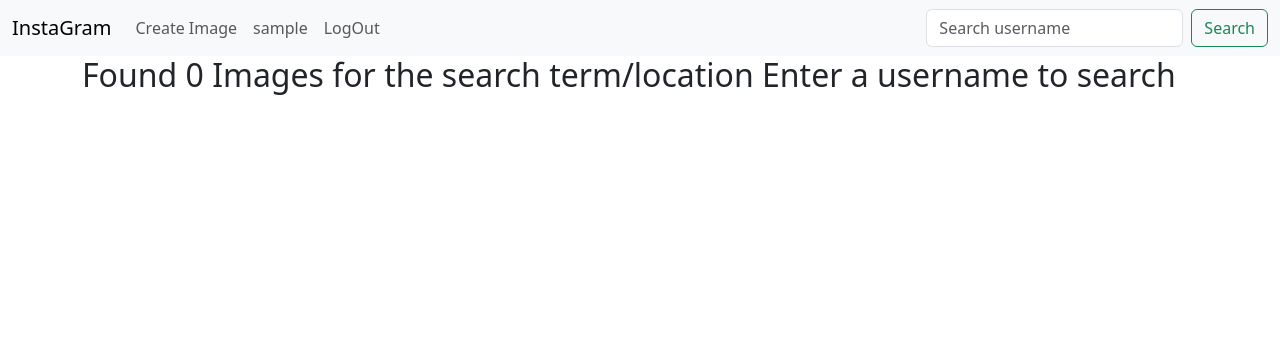
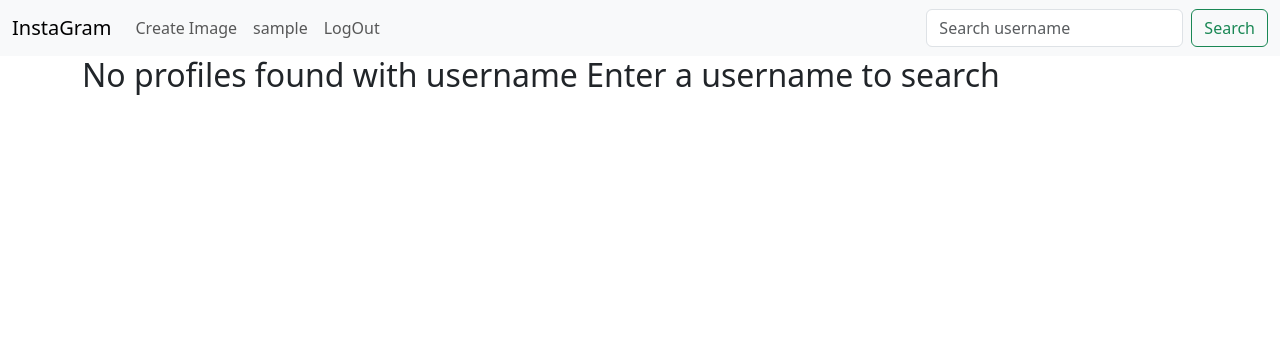
Before and after one commit to BensonGathu/InstaGram, a Django app: page /search/ in a window 1280 px wide. Shown: the top 356 px of the page. Run offline with Django 3.2, Linux system fonts and the light colour scheme; the visitor is signed in with stand-in values (Sample User, id 1); some libraries are stand-ins or nearby versions.

Commit message:
Overall UI change

```diff
--- a/insta/models.py
+++ b/insta/models.py
@@ -58,7 +58,7 @@
 class Comment(models.Model):
     author = models.ForeignKey(User,on_delete=models.CASCADE)
     comment = models.CharField(max_length=300)
-    image = models.ForeignKey(Image,on_delete=models.CASCADE)
+    image = models.ForeignKey(Image,on_delete=models.CASCADE,related_name="comments")
     date_created = models.DateTimeField(auto_now_add=True)
 
     def save_comment(self):
--- a/insta/templates/image.html
+++ b/insta/templates/image.html
@@ -1,5 +1,8 @@
+{% extends 'base.html'%}
 {% load bootstrap5 %}
 {% load static %}
+
+{% block content%}
 <!DOCTYPE html>
 <html>
 
@@ -31,3 +34,4 @@
 </body>
 
 </html>
+{% endblock %}
--- a/insta/templates/index.html
+++ b/insta/templates/index.html
@@ -14,6 +14,7 @@
     </div> -->
   </div>
   <a href="{% url 'comments' images.id %}"><i class="fa fa-comments-o fa-2x" aria-hidden="true" style="color: black;"></i></a>
+
   <div class="row">
       <div class="col-sm-3"> <b>{{images.user}}</b>
    </div>
--- a/insta/templates/public_profile.html
+++ b/insta/templates/public_profile.html
@@ -1,3 +1,6 @@
+{% extends 'base.html'%}
+
+{% block content %}
 <div class="account-heading">
     <span class="mr-3 text-secondary username">{{ user_profile.username }}</span>
     {% if status %}
@@ -32,3 +35,5 @@
    </div>
    {% endfor %}
     </div>
+
+   {% endblock %}
--- a/insta/templates/search.html
+++ b/insta/templates/search.html
@@ -4,21 +4,28 @@
 
   <div class="row">
     {% if searched_profiles%}
-      <h2>Found {{ searched_profiles|length }} of searched term {{message}}</h2>
+      <h2>{{ searched_profiles|length }} profiles with username {{ message }} found</h2>
     {% else %}
-      <h2> Found 0 Images for the search term/location {{message}}</h2>
+      <h2> No profiles found with username {{message}}</h2>
     {% endif %}
 
   </div>
 
   <div class="row">
     {% if searched_profiles %}
-    {% for profile in searched_profiles %}
-        {{profile.user}}
-        <a href="{% url 'publicprofile' profile.user.username %}"><img src="{{profile.profile_photo.url}}" alt="" style="height: 25px;"></a>
-        <br>
+  {% for profile in searched_profiles %}
+  <div class="row">
+    <div class="col-xs-18 col-sm-6 col-md-3">
+    <div class="thumbnail" data-toggle="modal" data-target="#{{image.id}}" style="width:300px; height: 300px;">
+      <a href="{% url 'publicprofile' profile.user.username %}"> <img src="{{profile.profile_photo.url}}" alt="{{image.name}}" class="img-fluid img-thumbnail" style="width:280px; height: 200px;" ></a>
+    <h4 class="text-center"> <b>{{profile.user.username}}</b></h4>
+    <!-- <p>{{image.desc}}</p> -->
+</div>
+</div>
 
-    {% endfor%}
+
+  {% endfor %}
+
     {% endif %}
   </div>
 </div>
```
Also changed, not shown: insta/templates/profile.html (+13 -10 lines), media/images/nai.jpg (added).
